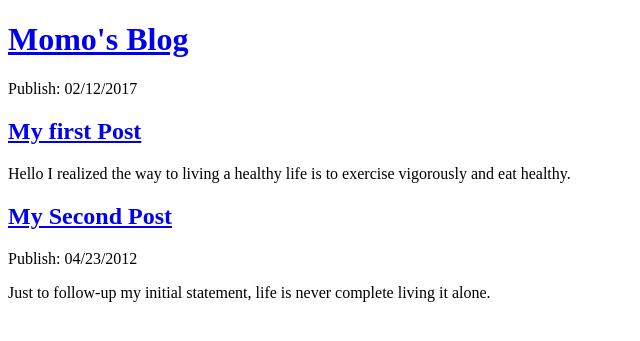
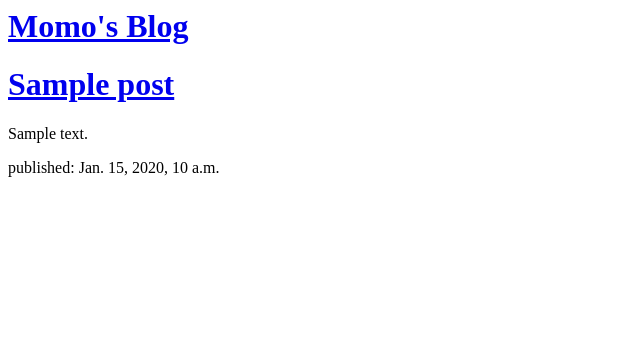
Before and after one commit to mo12g13/Django_Girls_Blog_Site, a Django app: template blog/templates/blog/post_list.html in a window 1280 px wide. Shown: the top 341 px of the page, without its empty margins (0-640 px from the left). Run offline with Django 3.2, Linux system fonts and the light colour scheme; the template is opened without the code that fills it: values that come from a table or form of the project are taken from there, others are empty; tables that the repository leaves empty hold one stand-in row (values such as "Sample post").

Commit message:
Modified template to display post from database

```diff
--- a/blog/models.py
+++ b/blog/models.py
@@ -7,10 +7,10 @@ class Post(models.Model):
     title = models.CharField(max_length=200)
     text = models.TextField()
     created_dated = models.DateTimeField(default=timezone.now)
-    publish_date = models.DateTimeField(blank=True, null=True)
+    published_date = models.DateTimeField(blank=True, null=True)
 
     def publish(self):
-        self.publish_date = timezone.now()
+        self.published_date = timezone.now()
         self.save()
 
     def __str__(self):
--- a/blog/templates/blog/post_list.html
+++ b/blog/templates/blog/post_list.html
@@ -1,25 +1,12 @@
-<!DOCTYPE html>
-<html lang="en">
-<head>
-    <meta charset="UTF-8">
-    <title>Momo's Blog</title>
 
-</head>
-<body>
-<div>
-    <h1><a href="#">Momo's Blog</a></h1>
-</div>
-<div>
-    <p>Publish: 02/12/2017</p>
-    <h2><a href="#">My first Post</a></h2>
-    <p>Hello I realized the way to living a healthy life is to exercise vigorously and eat healthy.</p>
-</div>
+<div><h1><a href="#">Momo's Blog</a></h1></div>
 
-<div>
-    <h2><a href="#">My Second Post</a> </h2>
-    <p>Publish: 04/23/2012</p>
-    <p>Just to follow-up my initial statement, life is never complete living it alone.</p>
-</div>
 
-</body>
-</html>
+{% for post in posts %}
+    <div>
+
+        <h1><a href="#">{{post.title}}</a></h1>
+        <p>{{post.text|linebreaksbr}}</p>
+          <p>published: {{post.published_date}}</p>
+    </div>
+{% endfor %}
```
Also changed, not shown: blog/views.py (+7 -2 lines), blog/migrations/0002_auto_20170226_0004.py (added).
